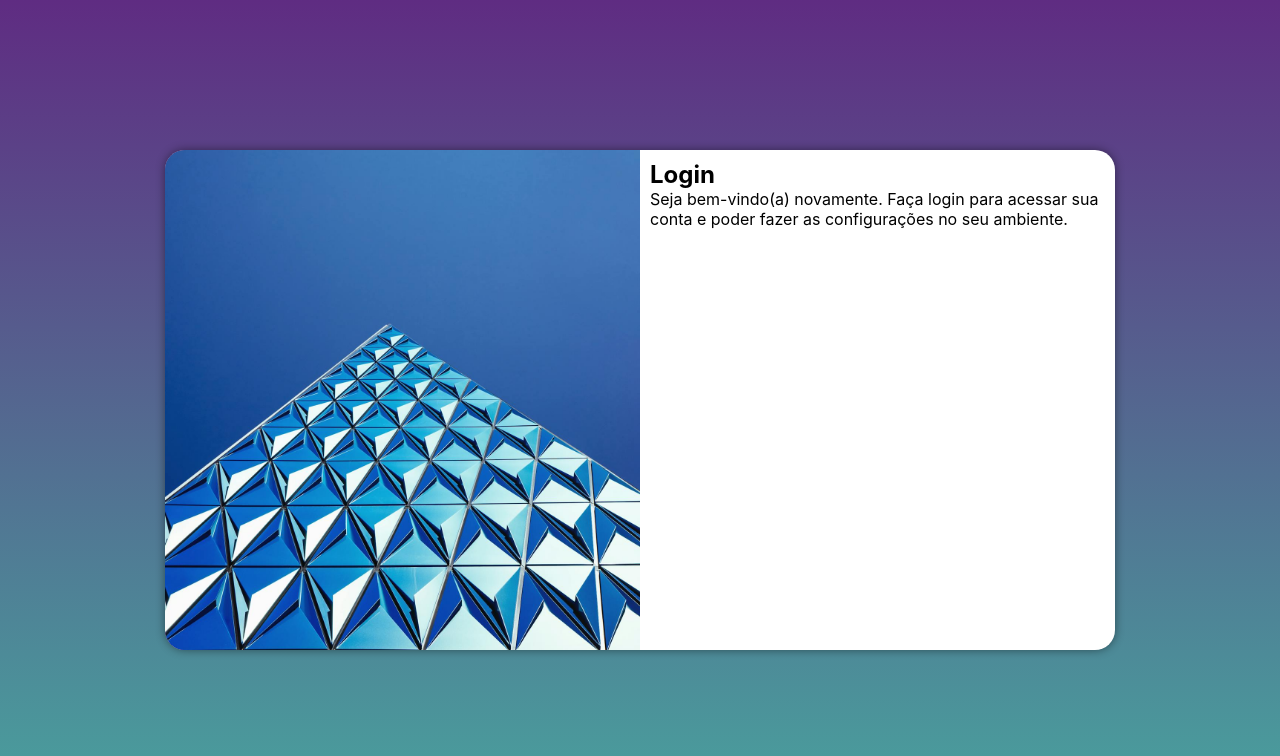
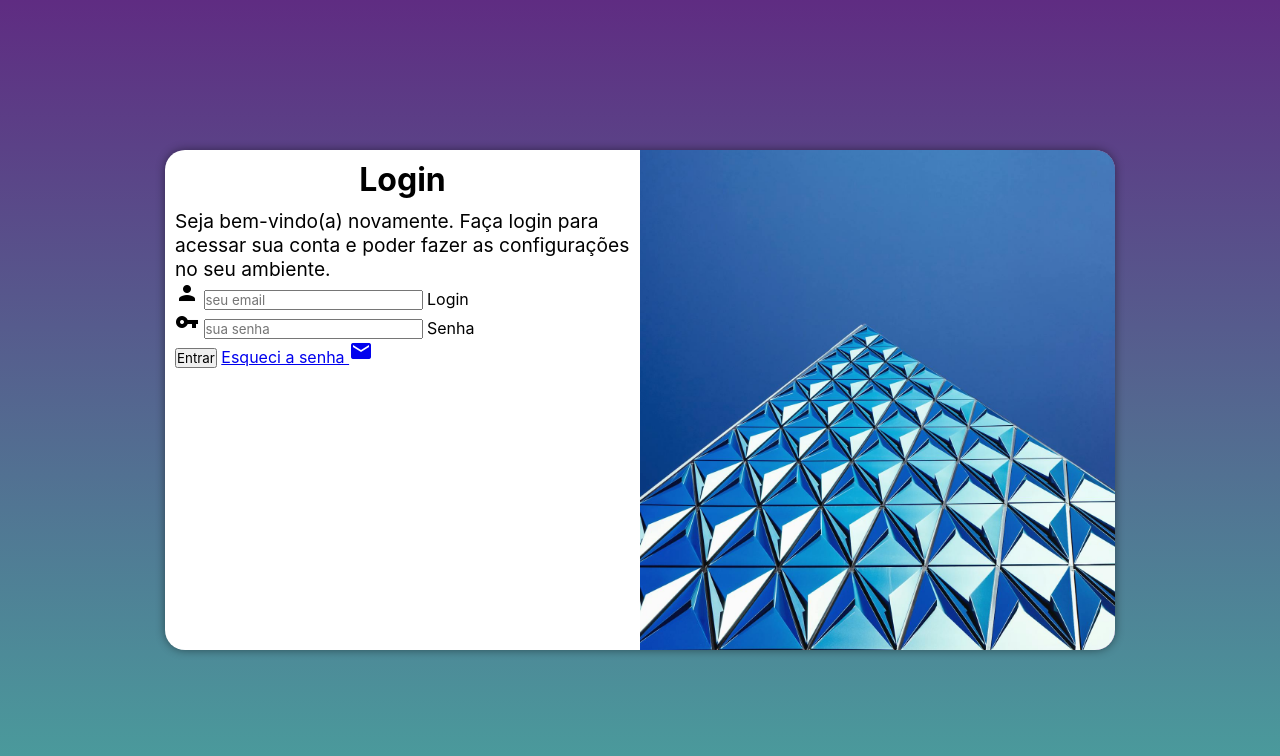
Before and after one commit to devandreonesimeao/projeto-login, a plain HTML site: page index.html in a window 1280 px wide. Drawn offline with Linux system fonts and the light colour scheme.

Commit message:
adicionei o formulário

```diff
--- a/estilos/media-query.css
+++ b/estilos/media-query.css
@@ -41,13 +41,21 @@ Desktop: 992px até 1200px
     }
 
     section#login > div#imagem {
-        float: left;
+        float: right;
         width: 50%;
         height: 100%;
     }
 
     section#login > div#formulario {
-        float: right;
+        float: left;
         width: 50%;
     }
+
+    div#formulario > h1 {
+        font-size: 2em;
+    }
+
+    div#formulario > p {
+    font-size: 1.2em;
 }
+}
--- a/estilos/style.css
+++ b/estilos/style.css
@@ -53,3 +53,12 @@ section#login > div#formulario {
     display: block;
     padding: 10px;
 }
+
+div#formulario > h1 {
+    text-align: center;
+    margin-bottom: 10px;
+}
+
+div#formulario > p {
+    font-size: 0.8em;
+}
--- a/index.html
+++ b/index.html
@@ -4,6 +4,7 @@
     <meta charset="UTF-8">
     <meta name="viewport" content="width=device-width, initial-scale=1.0">
     <title>Login</title>
+    <link href="https://fonts.googleapis.com/icon?family=Material+Icons" rel="stylesheet">
     <link rel="stylesheet" href="estilos/style.css">
     <link rel="stylesheet" href="estilos/media-query.css">
 </head>
@@ -16,8 +17,19 @@
             <div id="formulario">
                 <h1>Login</h1>
                 <p>Seja bem-vindo(a) novamente. Faça login para acessar sua conta e poder fazer as configurações no seu ambiente.</p>
-                <form action="login.php" method="post">
-
+                <form action="login.php" method="post" autocomplete="on">
+                    <div class="campo">
+                        <i class="material-icons">person</i>
+                        <input type="email" name="login" id="ilogin" placeholder="seu email" autocomplete="email" required maxlength="30">
+                         <label for="ilogin">Login</label>
+                    </div>
+                    <div class="campo">
+                        <i class="material-icons">vpn_key</i>
+                        <input type="password" name="senha" id="isenha" placeholder="sua senha" autocomplete="current-password" required maxlength="20">
+                        <label for="isenha">Senha</label>
+                    </div>
+                    <input type="submit" value="Entrar">
+                    <a href="esqueci.html">Esqueci a senha <i class="material-icons">mail</i></a>
                 </form>
             </div>
         </section>
```
